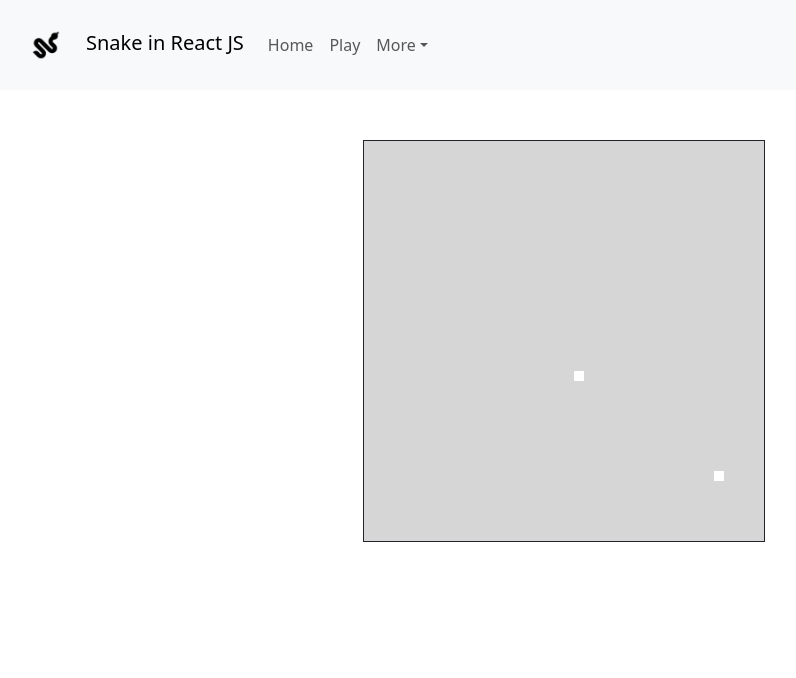
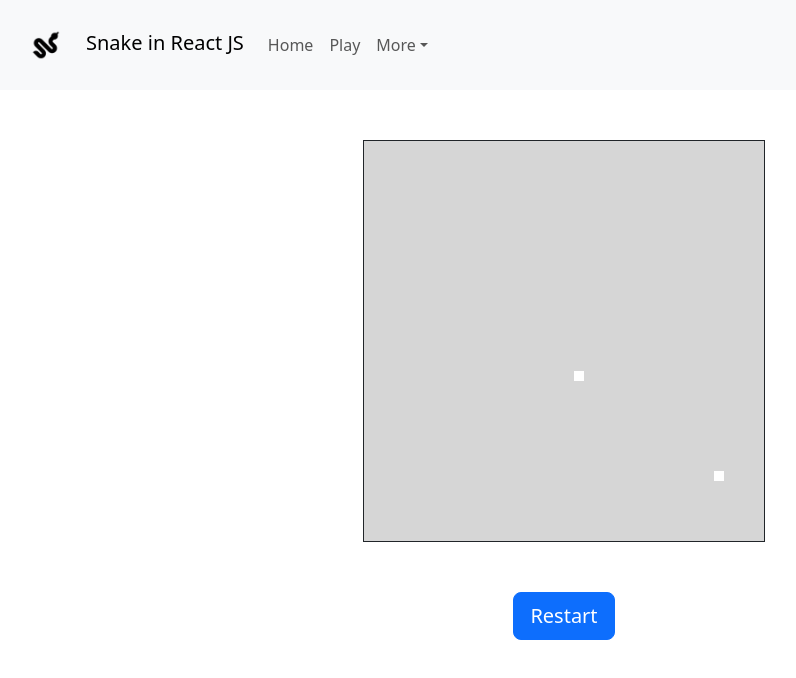
Before and after one commit to Medinhoo/SnakeReact, a React (Vite) app: page / in a window 1280 px wide. Shown: the top 678 px of the page, without its empty margins (76-872 px from the left). Built offline with nearby package versions, Linux system fonts and the light colour scheme.

Commit message:
creating a Button component and adding it to the app to restart the game

```diff
--- a/src/App.jsx
+++ b/src/App.jsx
@@ -1,5 +1,6 @@
 import { Header } from "./Header/Header"
 import { Canvas } from "./Canvas/Canvas"
+import { Button } from "./Button/Button"
 import './index.css'
 import { useEffect, useState } from "react"
 
@@ -69,25 +70,30 @@ const App = () => {
 
           return m.map((rowArray, rowIndex) => {
             return rowArray.map((cell, colIndex) => {
+
               //Losing if the snake hits the wall
               if (head.row < 0 || head.col < 0 || head.row >= m.length || head.col >= m.length) {
                 setLose(l => true)
               }
+
               //checking the head of the snake
               if (rowIndex === head.row && colIndex === head.col) {
+
                 //checking if the snake is eating himself
-                for(let i = 1; i < snake.length; i++){
+                for (let i = 1; i < snake.length; i++) {
                   const body = snake[i]
-                  if(body.row === head.row && body.col === head.col){
+                  if (body.row === head.row && body.col === head.col) {
                     setLose(l => true)
                   }
                 }
+
                 //Make the snake bigger if he eats a fruit
                 if (m[head.row][head.col] === 2) {
                   snake.push({ row: tail.row, col: tail.col })
                 }
                 return 1;
               }
+
               else if (tail.row === rowIndex && tail.col === colIndex) {
                 return 0;
               }
@@ -113,7 +119,7 @@ const App = () => {
       setGame(false); // Mettre fin au jeu
       setLose(false); // Réinitialiser le state lose
       createFruit(matrix)
-     }
+    }
   }, [lose]);
 
 
@@ -136,10 +142,15 @@ const App = () => {
     }
   }
 
+  function restartGame(){
+    setLose(l => true)
+  }
+
   return (
     <>
       <Header />
       <Canvas matrix={matrix} />
+      <Button onClick={restartGame} content={'Restart'}/>
     </>
   );
 }
--- /dev/null
+++ b/src/Button/Button.jsx
@@ -0,0 +1,15 @@
+import './Button.css'
+
+export const Button = ({onClick, content}) => {
+    return (
+        <div className='d-flex justify-content-center'>
+            <button
+            type='button'
+            className='btn btn-primary btn-lg'
+            onClick={onClick}
+            >
+                {content}
+            </button>
+        </div>
+    )
+}
```
Also changed, not shown: src/Button/Button.css (added).
